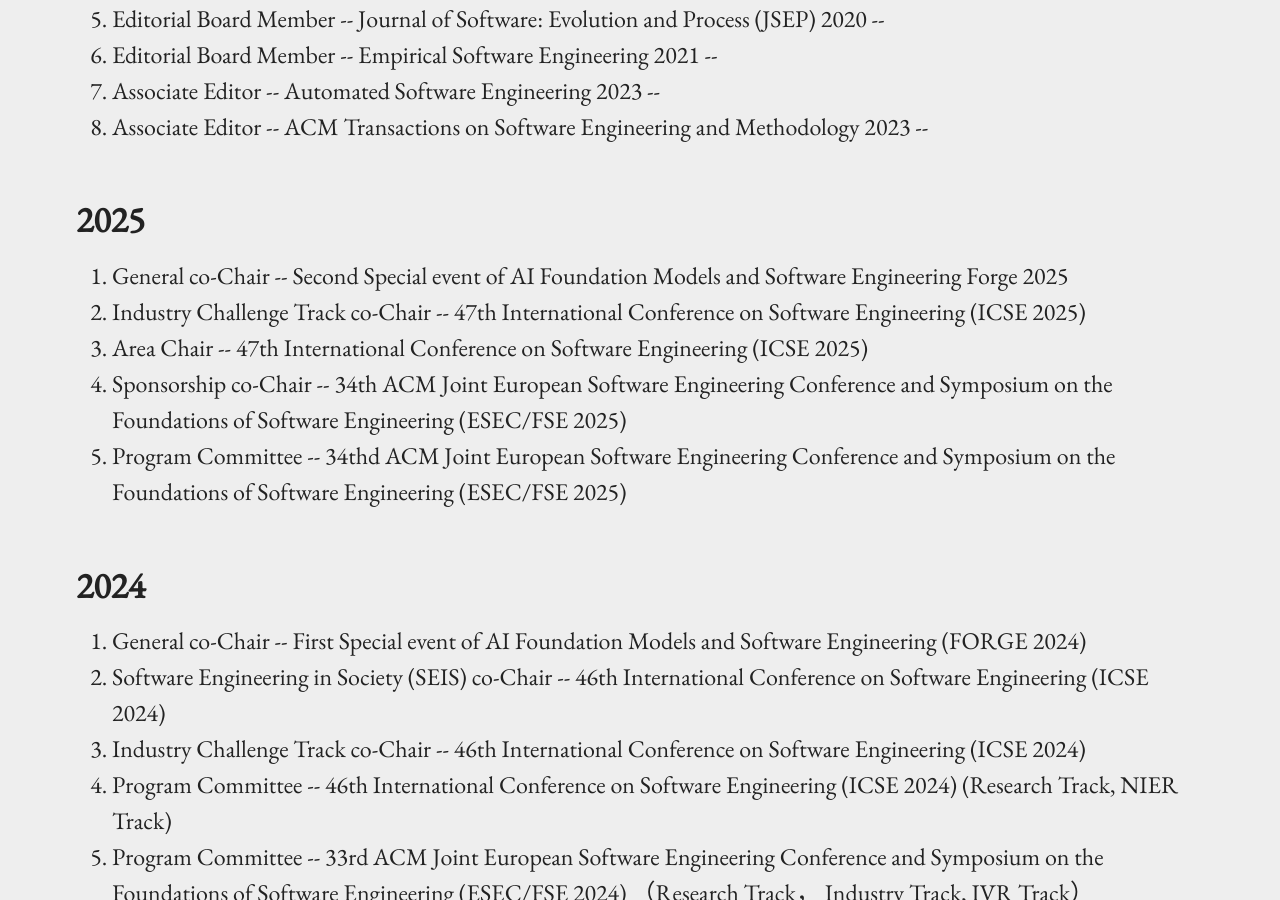
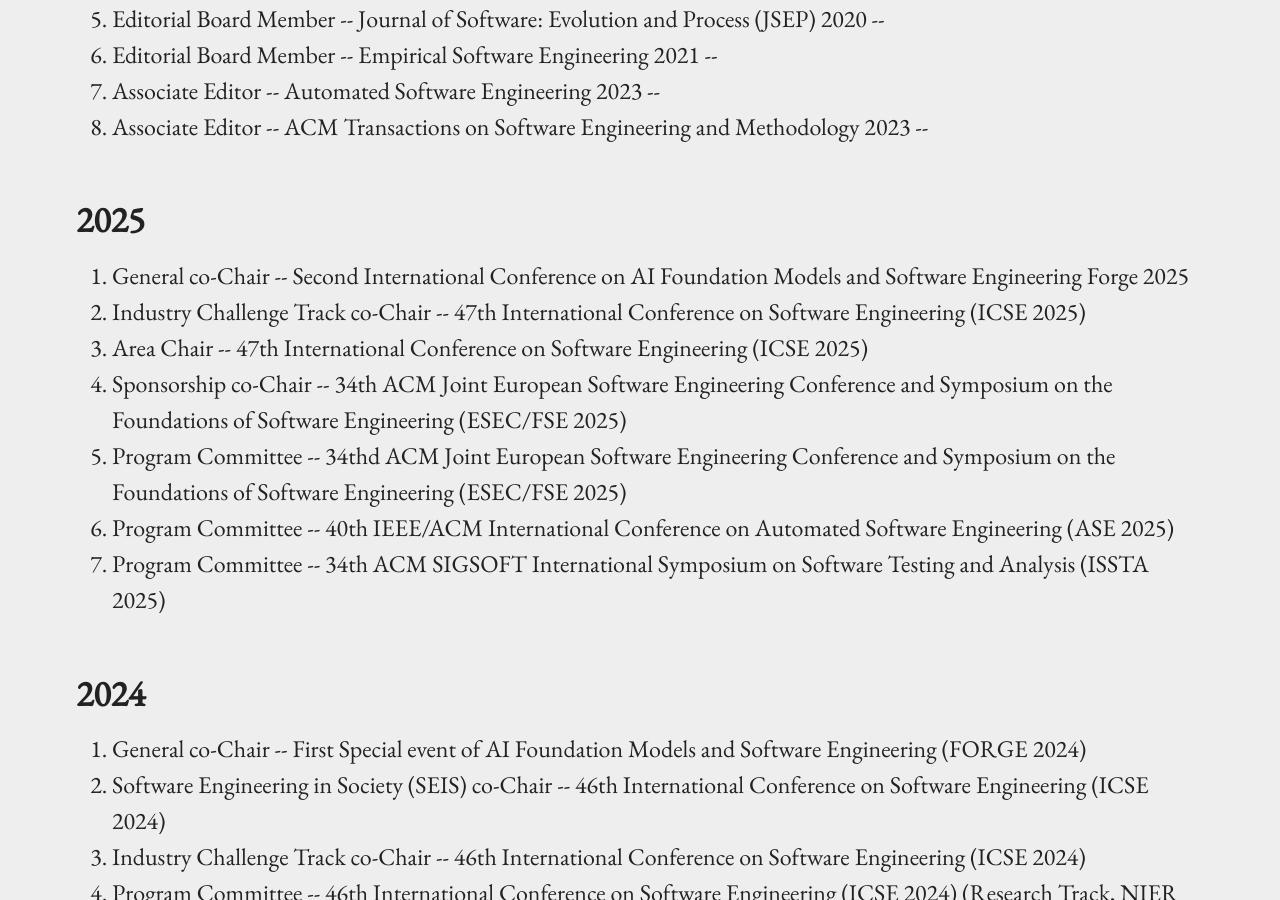
Before and after one commit to xin-xia/xin-xia.github.io, a Jekyll site: the page built from service.md, in a window 1280 px wide and 900 px high, scrolled down 441 px. Built offline with Jekyll 4.4.1, drawn with Linux system fonts in a browser that asks for light colours.

Commit message:
Update service.md

```diff
--- a/service.md
+++ b/service.md
@@ -16,11 +16,13 @@ permalink: /service/
 
 ## 2025
 <ol>
-  <li>General co-Chair  --  Second Special event of AI Foundation Models and Software Engineering Forge 2025  </li>
+  <li>General co-Chair  --  Second International Conference on AI Foundation Models and Software Engineering Forge 2025  </li>
   <li>Industry Challenge Track co-Chair  --  47th International Conference on Software Engineering (ICSE 2025)    </li>
 <li>Area Chair  --  47th International Conference on Software Engineering (ICSE 2025)   </li>
   <li>Sponsorship co-Chair  --  34th ACM Joint European Software Engineering Conference and Symposium on the Foundations of Software Engineering (ESEC/FSE 2025)    </li>
   <li>Program Committee  --  34thd ACM Joint European Software Engineering Conference and Symposium on the Foundations of Software Engineering (ESEC/FSE 2025)    </li>
+    <li>Program Committee  --  40th IEEE/ACM International Conference on Automated Software Engineering (ASE 2025)   </li>
+<li>Program Committee  --  34th   ACM SIGSOFT International Symposium on Software Testing and Analysis (ISSTA 2025)  </li>
 </ol>
 
 ## 2024
```
